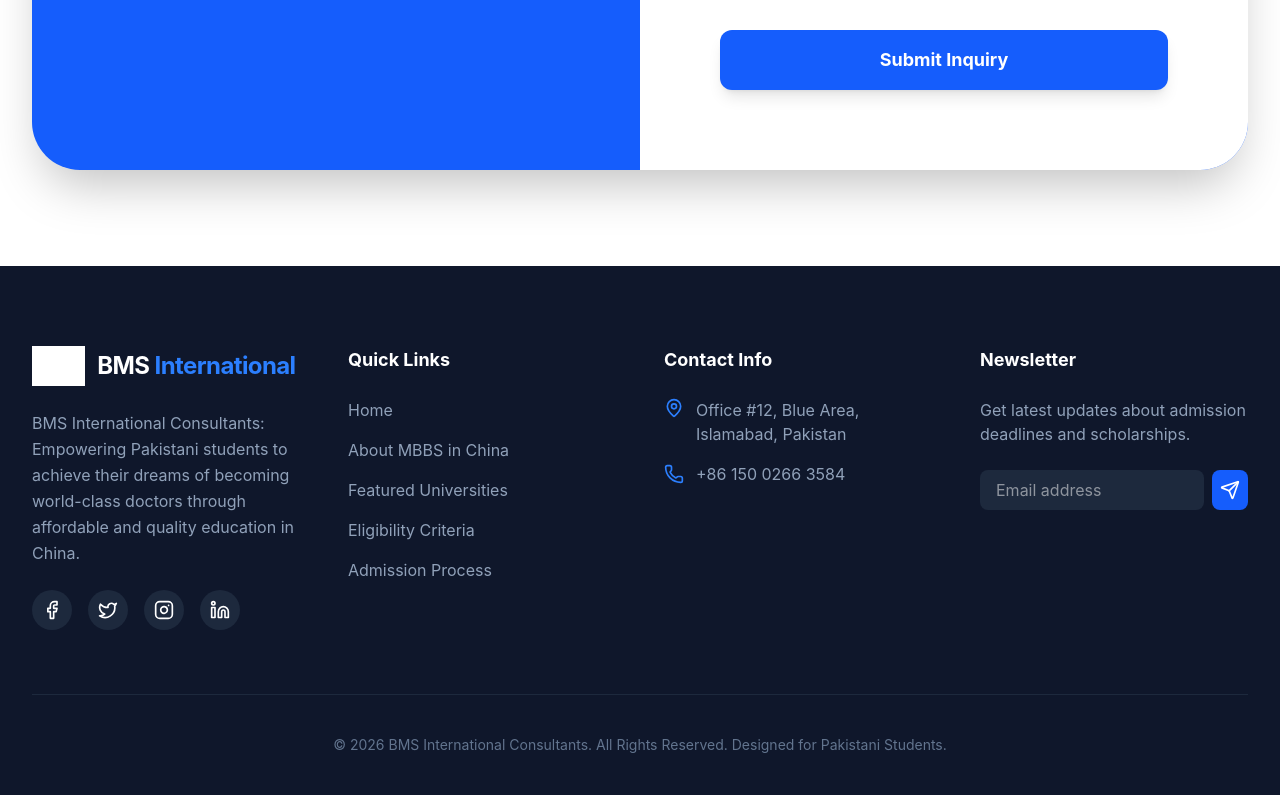
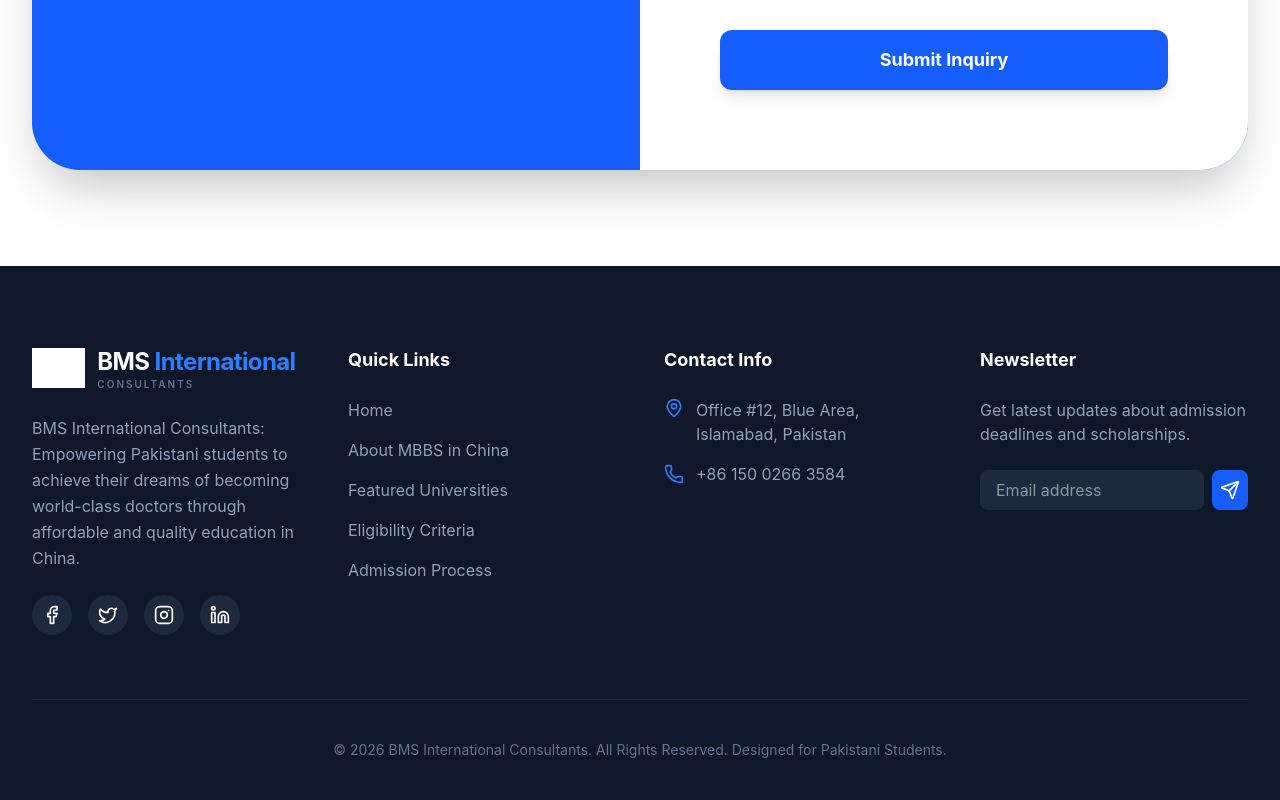
Before and after one commit to SANAULLAHKHANSATTI/educational-consultancy, a React (Vite) app: page / in a window 1280 px wide. Shown: the part 5835-6635 px from the top of the page. Built offline with nearby package versions, Linux system fonts and the light colour scheme; grey boxes are pictures that could not be loaded.

Commit message:
Change footer content

```diff
--- a/src/App.tsx
+++ b/src/App.tsx
@@ -692,7 +692,9 @@ const Footer = () => {
               <div className="hidden bg-blue-600 p-2 rounded-lg">
                 <GraduationCap className="h-6 w-6 text-white" />
               </div>
-              <span className="text-2xl font-bold tracking-tight">BMS <span className="text-blue-500">International</span></span>
+              <span className="text-2xl font-bold tracking-tight">BMS <span className="text-blue-500">International</span>
+              <span className="block text-[10px] uppercase tracking-[0.2em] text-slate-500 font-semibold">Consultants</span>
+              </span>
             </div>
             <p className="text-slate-400 leading-relaxed mb-6">
               BMS International Consultants: Empowering Pakistani students to achieve their dreams of becoming world-class doctors through affordable and quality education in China.
@@ -769,6 +771,10 @@ export default function App() {
       <FeaturedUniversity />
       <Eligibility />
 
+     {/*
+     <FeeStructure />
+     */}
+
       <AdmissionProcess />
       <WhyChooseUs />
       <Contact />
```
